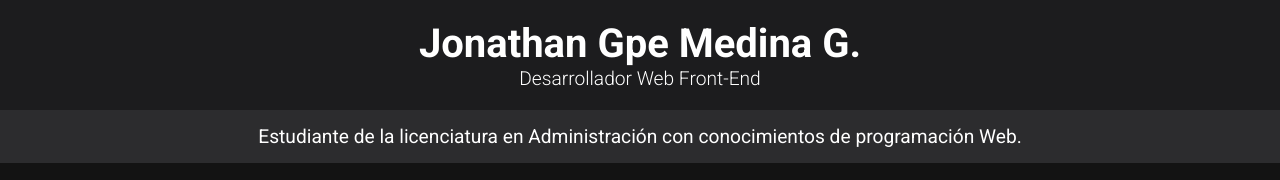
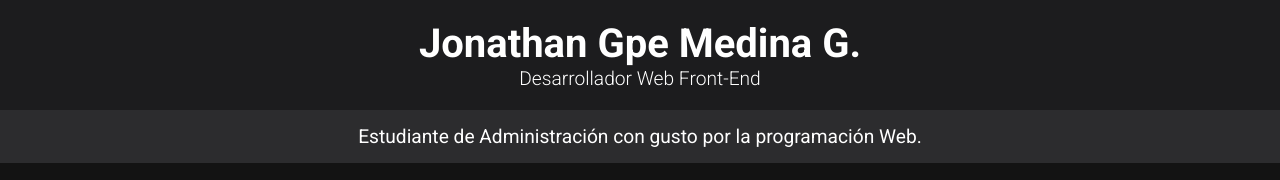
Before and after one commit to jona943/jona943.github.com, a plain HTML site: page mi_cv/index2.html in a window 1280 px wide. Shown: the top 180 px of the page. Drawn offline with Linux system fonts and the light colour scheme.

Commit message:
modificacion

```diff
--- a/mi_cv/index2.html
+++ b/mi_cv/index2.html
@@ -13,7 +13,7 @@
         <p>Desarrollador Web Front-End</p>
     </header>
     <div class="intro">
-        Estudiante de la licenciatura en Administración con conocimientos de programación Web.
+        Estudiante de Administración con gusto por la programación Web.
     </div>
     <section class="content">
         <div class="container">
```
